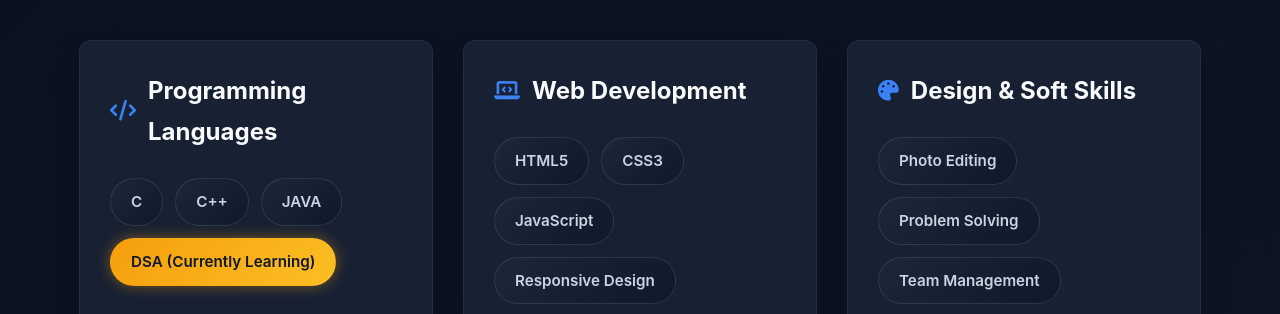
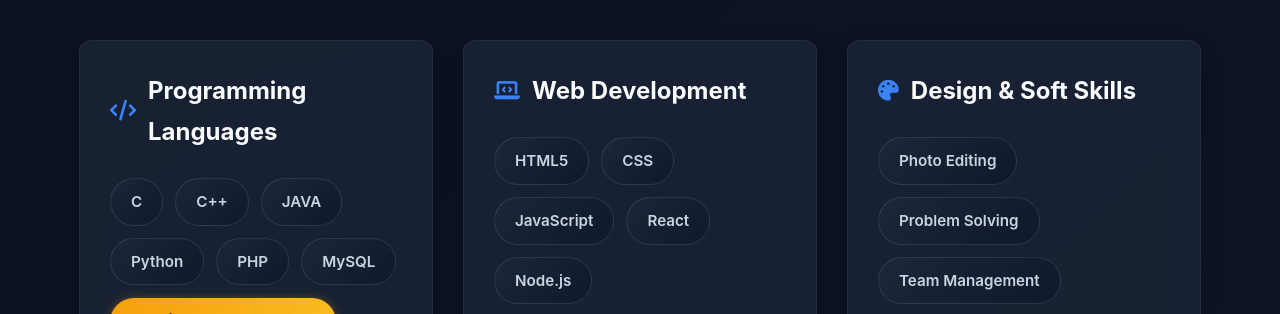
Before and after one commit to Shantanu0015/My-Portfolio, a plain HTML site: page index.html in a window 1280 px wide. Shown: the part 2040-2354 px from the top of the page. Drawn offline with nearby package versions, Linux system fonts and the light colour scheme.

Commit message:
Add new skills to the skills section

```diff
--- a/index.html
+++ b/index.html
@@ -117,6 +117,9 @@
                         <div class="skill-item">C</div>
                         <div class="skill-item">C++</div>
                         <div class="skill-item">JAVA</div>
+                        <div class="skill-item">Python</div>
+                        <div class="skill-item">PHP</div>
+                        <div class="skill-item">MySQL</div>
                         <div class="skill-item highlight">DSA (Currently Learning)</div>
                     </div>
                 </div>
@@ -124,8 +127,10 @@
                     <h3><i class="fas fa-laptop-code"></i> Web Development</h3>
                     <div class="skill-items">
                         <div class="skill-item">HTML5</div>
-                        <div class="skill-item">CSS3</div>
+                        <div class="skill-item">CSS</div>
                         <div class="skill-item">JavaScript</div>
+                        <div class="skill-item">React</div>
+                        <div class="skill-item">Node.js</div>
                         <div class="skill-item">Responsive Design</div>
                         <div class="skill-item">Web Design</div>
                     </div>
```
